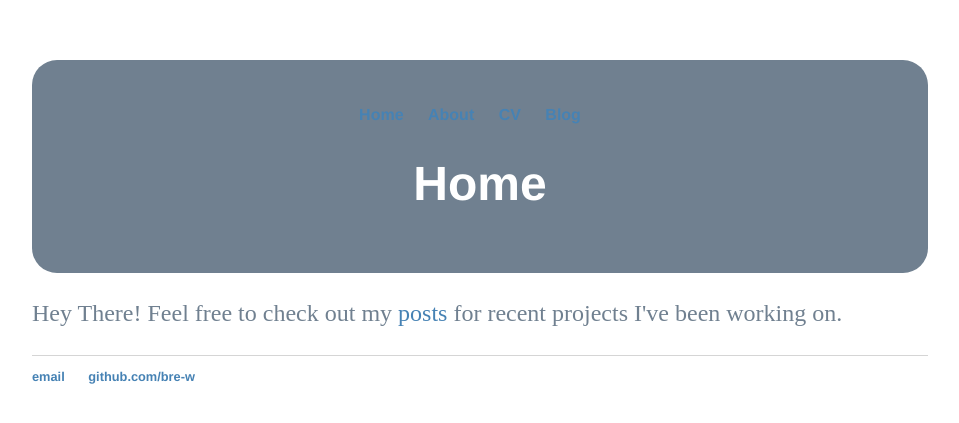
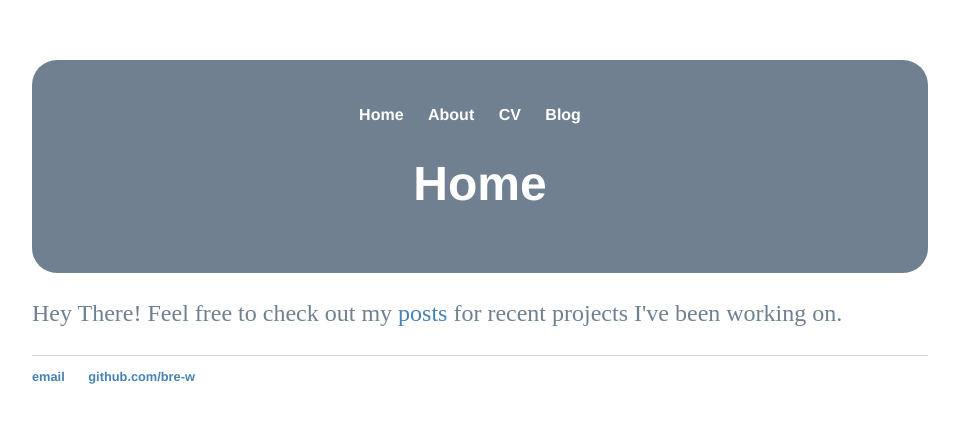
Before and after one commit to bre-w/bre-w.github.io, a Jekyll site: the page built from index.html, in a window 1280 px wide. Shown: the top 423 px of the page, without its empty margins (160-1119 px from the left). Built offline with Jekyll 4.4.1, drawn with Linux system fonts in a browser that asks for light colours.

Commit message:
Update main.css

```diff
--- a/css/main.css
+++ b/css/main.css
@@ -9,7 +9,7 @@ body {
   background: SlateGrey;
   border-radius: 25px;
 }
-#header a {
+.header a {
     text-decoration: none;
     color: White;
 }
```
